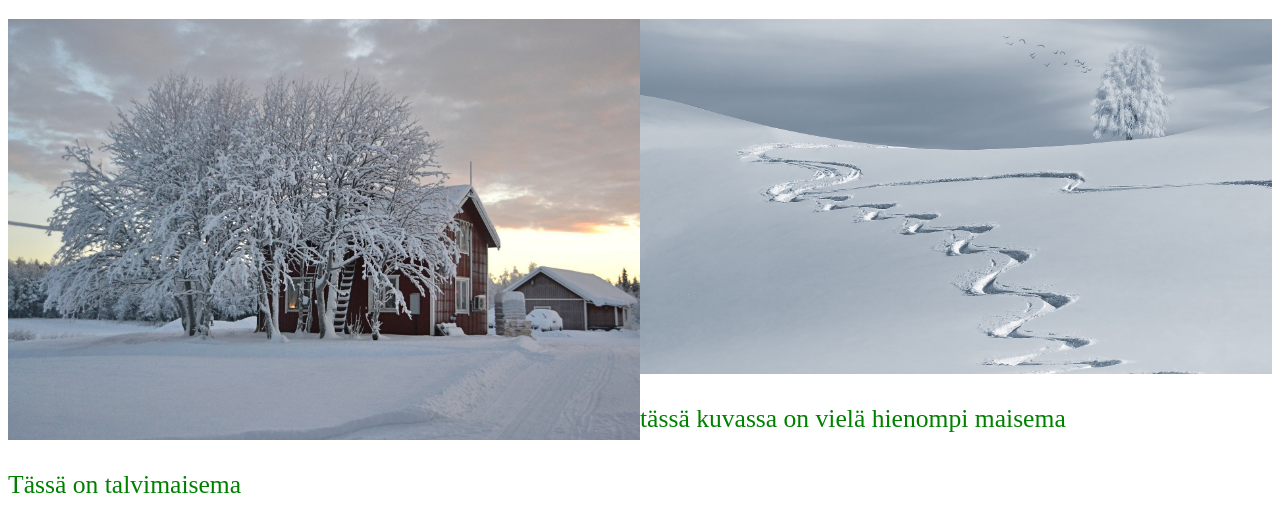
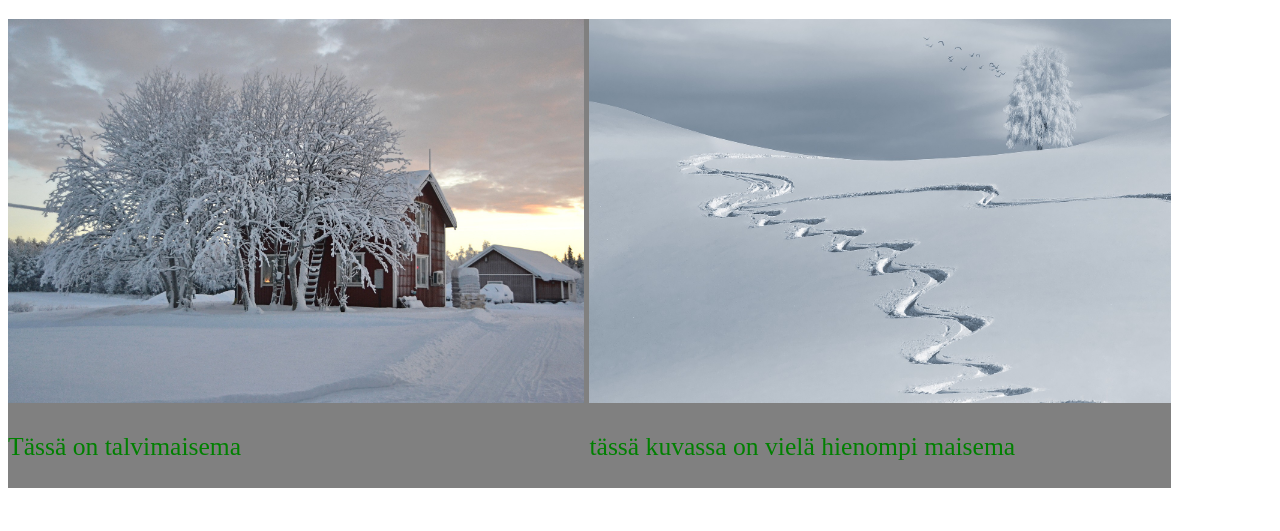
Before and after one commit to mortten/joku, a plain HTML site: page index.html in a window 1280 px wide. Shown: the part 61-592 px from the top of the page. Drawn offline with Linux system fonts and the light colour scheme.

Commit message:
Add files via upload

```diff
--- a/styles.css
+++ b/styles.css
@@ -11,25 +11,29 @@ p{
 
 img{
 	max-width: 100%;
+	height:30vw;
 }
 
 .sisalto{
 	overflow: auto;
+	margin: lem;
 }
 
 .vasen{
 	float: left;
-	width: 50%;
+	width: 46%;
+	background: gray;
 }
 
 
 .oikea{
 	float: left;
-	width:50%;
+	width:46%;
+	background:gray;
 }
 
-@media only screen and (max-width: 1080pxpx){
-.vasen, .oikea {
-	width: 100%;
+@media only screen and (max-width: 1080px){
+	.vasen, .oikea{
+			width:100%;
+	}
 }
-}
```
